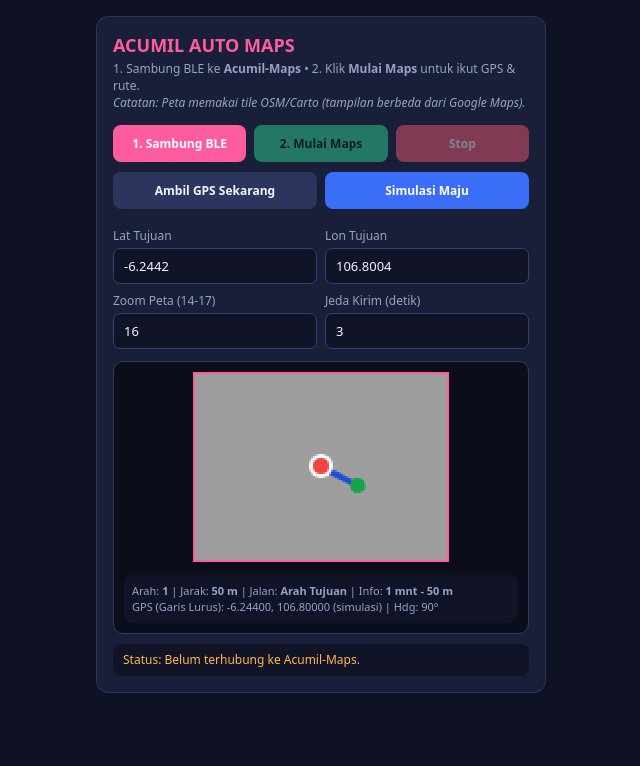
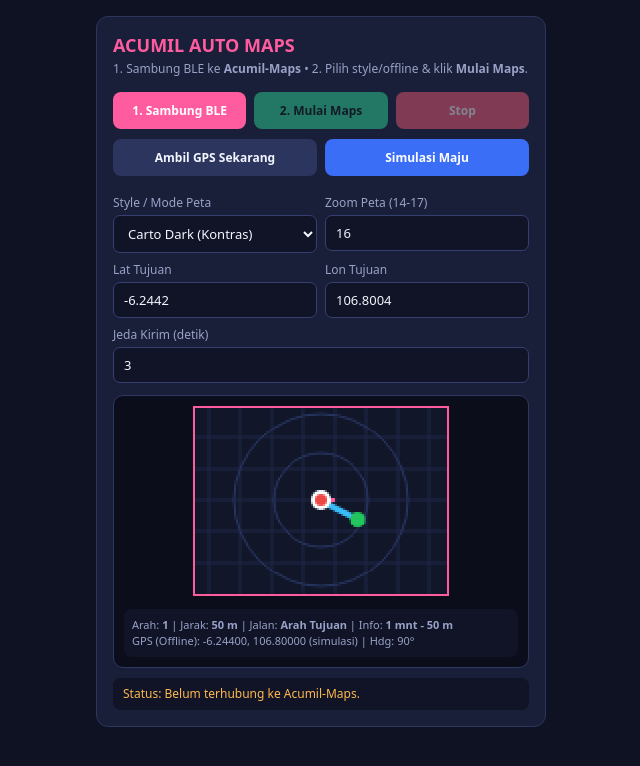
Before and after one commit to hipyhannn/map, a plain HTML site: page index.html in a window 1280 px wide. Shown: the whole page, without its empty margins (319-959 px from the left). Drawn offline with Linux system fonts and the light colour scheme; no server answers.

Commit message:
Update index.html

```diff
--- a/index.html
+++ b/index.html
@@ -34,7 +34,7 @@
     button.sim { background: #3b6ef6; color: #fff; }
     button:disabled { opacity: 0.45; cursor: not-allowed; }
     label { display: block; font-size: 12px; color: var(--muted); margin-top: 8px; }
-    input {
+    input, select {
       width: 100%; padding: 8px 10px; margin-top: 4px; border-radius: 7px;
       border: 1px solid #354070; background: #101426; color: var(--ink); font-size: 13px;
     }
@@ -61,8 +61,7 @@
   <div class="wrap">
     <h2>ACUMIL AUTO MAPS</h2>
     <div class="sub">
-      1. Sambung BLE ke <b>Acumil-Maps</b> &bull; 2. Klik <b>Mulai Maps</b> untuk ikut GPS &amp; rute.<br/>
-      <i>Catatan: Peta memakai tile OSM/Carto (tampilan berbeda dari Google Maps).</i>
+      1. Sambung BLE ke <b>Acumil-Maps</b> &bull; 2. Pilih style/offline &amp; klik <b>Mulai Maps</b>.
     </div>
 
     <div class="row">
@@ -78,6 +77,23 @@
 
     <div class="grid2">
       <div>
+        <label>Style / Mode Peta</label>
+        <select id="mapStyle">
+          <option value="dark">Carto Dark (Kontras)</option>
+          <option value="voyager">Carto Voyager</option>
+          <option value="positron">Carto Positron (Clean)</option>
+          <option value="osm">OSM Standard</option>
+          <option value="offline">Offline / Grid Lokal</option>
+        </select>
+      </div>
+      <div>
+        <label>Zoom Peta (14-17)</label>
+        <input id="zoom" type="number" min="14" max="17" value="16" />
+      </div>
+    </div>
+
+    <div class="grid2">
+      <div>
         <label>Lat Tujuan</label>
         <input id="destLat" type="number" step="0.00001" value="-6.2442" />
       </div>
@@ -87,15 +103,9 @@
       </div>
     </div>
 
-    <div class="grid2">
-      <div>
-        <label>Zoom Peta (14-17)</label>
-        <input id="zoom" type="number" min="14" max="17" value="16" />
-      </div>
     <div>
       <label>Jeda Kirim (detik)</label>
       <input id="intervalSec" type="number" min="2" max="15" value="3" />
-      </div>
     </div>
 
     <div class="preview-box">
@@ -118,6 +128,7 @@
     const H = 95;
     const FRAME_BYTES = W * H * 2;
     const CHUNK_SIZE = 120;
+    const CACHE_NAME = 'acumil-map-tiles-v1';
 
     const cv = document.getElementById('cv');
     const ctx = cv.getContext('2d', { willReadFrequently: true });
@@ -127,6 +138,7 @@
     const btnStopNav = document.getElementById('btnStopNav');
     const btnUseHere = document.getElementById('btnUseHere');
     const btnSimStep = document.getElementById('btnSimStep');
+    const mapStyleEl = document.getElementById('mapStyle');
     const liveNavEl = document.getElementById('liveNav');
     const statusEl = document.getElementById('status');
 
@@ -141,7 +153,6 @@
     let curLat = -6.2440;
     let curLon = 106.8000;
     let curAcc = null;
-    let gpsFixCount = 0;
     let prevLat = null;
     let prevLon = null;
     let headingDeg = 90;
@@ -149,14 +160,14 @@
     let routeCoords = [];
     let routeSteps = [];
     let lastRouteFetchAt = 0;
-    let routeSourceLabel = 'Langsung';
+    let routeSourceLabel = 'Lokal';
 
     let navDir = 0;
     let navDistText = '0 m';
     let navStreetText = 'Siap jalan';
     let navFooterText = 'Menunggu GPS';
 
-    const tileCache = new Map();
+    const memTileCache = new Map();
 
     function setStatus(msg, state = 'warn') {
       statusEl.textContent = 'Status: ' + msg;
@@ -196,30 +207,35 @@
       return Math.max(0, Math.round(meters / 5) * 5) + ' m';
     }
 
-    function buildFallbackRoute(destLat, destLon) {
+    function buildLocalRoute(destLat, destLon) {
       routeCoords = [];
       routeSteps = [];
-      const steps = 12;
+      const steps = 16;
       for (let i = 0; i <= steps; i++) {
         const t = i / steps;
         const lat = curLat + (destLat - curLat) * t;
         const lon = curLon + (destLon - curLon) * t;
         routeCoords.push([lon, lat]);
       }
-      routeSourceLabel = 'Garis Lurus';
+      routeSourceLabel = 'Offline';
       const totalM = haversineMeters(curLat, curLon, destLat, destLon);
       const estMin = Math.max(1, Math.round(totalM / 400));
       navFooterText = `${estMin} mnt - ${formatDist(totalM)}`;
     }
 
     async function updateRouteIfNeeded(destLat, destLon, force = false) {
+      if (mapStyleEl.value === 'offline' || !navigator.onLine) {
+        buildLocalRoute(destLat, destLon);
+        return;
+      }
+
       const now = Date.now();
       if (!force && now - lastRouteFetchAt < 7000 && routeCoords.length > 1) return;
       lastRouteFetchAt = now;
 
       try {
         const ctrl = new AbortController();
-        const timer = setTimeout(() => ctrl.abort(), 3500);
+        const timer = setTimeout(() => ctrl.abort(), 3000);
         const url = `https://router.project-osrm.org/route/v1/driving/${curLon},${curLat};${destLon},${destLat}?overview=full&geometries=geojson&steps=true`;
         const res = await fetch(url, { signal: ctrl.signal });
         clearTimeout(timer);
@@ -240,7 +256,7 @@
         }
       } catch (_) {}
 
-      buildFallbackRoute(destLat, destLon);
+      buildLocalRoute(destLat, destLon);
     }
 
     function computeTurnGuidance(destLat, destLon) {
@@ -279,7 +295,7 @@
         const brg = bearingDeg(curLat, curLon, destLat, destLon);
         navDir = turnFromDelta(headingDeg, brg);
         navDistText = formatDist(dMeters);
-        navStreetText = 'Arah Tujuan';
+        navStreetText = mapStyleEl.value === 'offline' ? 'Mode Offline' : 'Arah Tujuan';
       }
 
       const accStr = (curAcc !== null) ? `±${Math.round(curAcc)}m` : 'simulasi';
@@ -297,52 +313,97 @@
       return ((1 - Math.log(Math.tan(rad) + 1 / Math.cos(rad)) / Math.PI) / 2) * Math.pow(2, z);
     }
 
-    function loadTileImage(z, x, y) {
+    function getTileUrl(style, z, x, y) {
+      if (style === 'dark') {
+        return `https://a.basemaps.cartocdn.com/dark_nolabels/${z}/${x}/${y}.png`;
+      }
+      if (style === 'positron') {
+        return `https://a.basemaps.cartocdn.com/light_nolabels/${z}/${x}/${y}.png`;
+      }
+      if (style === 'voyager') {
+        return `https://a.basemaps.cartocdn.com/rastertiles/voyager_nolabels/${z}/${x}/${y}.png`;
+      }
+      return `https://tile.openstreetmap.org/${z}/${x}/${y}.png`;
+    }
+
+    async function loadTileImage(style, z, x, y) {
       const n = Math.pow(2, z);
       const wx = ((x % n) + n) % n;
-      if (y < 0 || y >= n) return Promise.resolve(null);
-      const key = `${z}/${wx}/${y}`;
-      if (tileCache.has(key)) return tileCache.get(key);
+      if (y < 0 || y >= n) return null;
+      const key = `${style}/${z}/${wx}/${y}`;
+      if (memTileCache.has(key)) return memTileCache.get(key);
 
-      const urls = [
-        `https://a.basemaps.cartocdn.com/rastertiles/voyager/${z}/${wx}/${y}.png`,
-        `https://tile.openstreetmap.org/${z}/${wx}/${y}.png`
-      ];
+      const url = getTileUrl(style, z, wx, y);
+      const promise = (async () => {
+        try {
+          let blob = null;
+          if ('caches' in window) {
+            const cache = await caches.open(CACHE_NAME);
+            const cachedRes = await cache.match(url);
+            if (cachedRes) {
+              blob = await cachedRes.blob();
+            } else if (navigator.onLine) {
+              const netRes = await fetch(url, { mode: 'cors' });
+              if (netRes.ok) {
+                await cache.put(url, netRes.clone());
+                blob = await netRes.blob();
+              }
+            }
+          } else if (navigator.onLine) {
+            const netRes = await fetch(url, { mode: 'cors' });
+            if (netRes.ok) blob = await netRes.blob();
+          }
 
-      const p = new Promise((resolve) => {
-        let idx = 0;
-        const img = new Image();
-        img.crossOrigin = 'anonymous';
-        const tryNext = () => {
-          if (idx >= urls.length) {
-            resolve(null);
-            return;
+          if (!blob) return null;
+          return await createImageBitmap(blob);
+        } catch (_) {
+          return null;
         }
-          img.src = urls[idx++];
-        };
-        img.onload = () => resolve(img);
-        img.onerror = () => tryNext();
-        tryNext();
-      });
+      })();
 
-      tileCache.set(key, p);
-      return p;
+      memTileCache.set(key, promise);
+      return promise;
+    }
+
+    function drawOfflineBackground(style, tx, ty, z) {
+      const isDark = style === 'dark' || style === 'offline';
+      ctx.fillStyle = isDark ? '#111629' : '#e8e4d8';
+      ctx.fillRect(0, 0, W, H);
+
+      // Grid blok jalan lokal
+      const stepPx = 16;
+      const shiftX = Math.round(((tx * 256) % stepPx + stepPx) % stepPx);
+      const shiftY = Math.round(((ty * 256) % stepPx + stepPx) % stepPx);
+
+      ctx.strokeStyle = isDark ? '#1e2747' : '#d2cbb8';
+      ctx.lineWidth = 1;
+      for (let x = -shiftX; x < W; x += stepPx) {
+        ctx.beginPath(); ctx.moveTo(x, 0); ctx.lineTo(x, H); ctx.stroke();
+      }
+      for (let y = -shiftY; y < H; y += stepPx) {
+        ctx.beginPath(); ctx.moveTo(0, y); ctx.lineTo(W, y); ctx.stroke();
+      }
+
+      // Garis sumbu utama / radar ring
+      const cx = Math.floor(W / 2);
+      const cy = Math.floor(H / 2);
+      ctx.strokeStyle = isDark ? '#273561' : '#c2b9a3';
+      ctx.beginPath();
+      ctx.arc(cx, cy, 24, 0, Math.PI * 2);
+      ctx.stroke();
+      ctx.beginPath();
+      ctx.arc(cx, cy, 44, 0, Math.PI * 2);
+      ctx.stroke();
     }
 
     async function renderMapAndRoute(z, destLat, destLon) {
-      ctx.fillStyle = '#e7e2d3';
-      ctx.fillRect(0, 0, W, H);
-      ctx.strokeStyle = '#d3ccb8';
-      ctx.lineWidth = 1;
-      for (let gx = 0; gx < W; gx += 16) {
-        ctx.beginPath(); ctx.moveTo(gx, 0); ctx.lineTo(gx, H); ctx.stroke();
-      }
-      for (let gy = 0; gy < H; gy += 16) {
-        ctx.beginPath(); ctx.moveTo(0, gy); ctx.lineTo(W, gy); ctx.stroke();
-      }
-
+      const style = mapStyleEl.value;
       const tx = lon2tileX(curLon, z);
       const ty = lat2tileY(curLat, z);
+
+      drawOfflineBackground(style, tx, ty, z);
+
+      if (style !== 'offline') {
         const centerTileX = Math.floor(tx);
         const centerTileY = Math.floor(ty);
         const offsetX = Math.round((W / 2) - (tx - centerTileX) * 256);
@@ -359,16 +420,18 @@
             const drawX = offsetX + dx * 256;
             const drawY = offsetY + dy * 256;
             jobs.push(
-            loadTileImage(z, centerTileX + dx, centerTileY + dy).then((img) => {
+              loadTileImage(style, z, centerTileX + dx, centerTileY + dy).then((img) => {
                 if (img) ctx.drawImage(img, drawX, drawY, 256, 256);
               })
             );
           }
         }
         await Promise.all(jobs);
+      }
 
+      // Garis rute tegas
       if (routeCoords.length > 1) {
-        ctx.strokeStyle = '#1d4ed8';
+        ctx.strokeStyle = (style === 'dark' || style === 'offline') ? '#38bdf8' : '#1d4ed8';
         ctx.lineWidth = 3;
         ctx.beginPath();
         let started = false;
@@ -381,23 +444,36 @@
         ctx.stroke();
       }
 
+      // Marker tujuan (hijau)
       const dpx = (W / 2) + (lon2tileX(destLon, z) - tx) * 256;
       const dpy = (H / 2) + (lat2tileY(destLat, z) - ty) * 256;
-      ctx.fillStyle = '#16a34a';
+      ctx.fillStyle = '#22c55e';
       ctx.beginPath();
       ctx.arc(dpx, dpy, 4, 0, Math.PI * 2);
       ctx.fill();
 
+      // Posisi pengguna + arah heading di tengah
       const cx = Math.floor(W / 2);
       const cy = Math.floor(H / 2);
+      const rad = toRad(headingDeg);
+      const tipX = cx + Math.sin(rad) * 7;
+      const tipY = cy - Math.cos(rad) * 7;
+
+      ctx.strokeStyle = '#ff5ca0';
+      ctx.lineWidth = 2;
+      ctx.beginPath();
+      ctx.moveTo(cx, cy);
+      ctx.lineTo(tipX, tipY);
+      ctx.stroke();
+
       ctx.fillStyle = '#ffffff';
       ctx.beginPath();
-      ctx.arc(cx, cy, 6, 0, Math.PI * 2);
+      ctx.arc(cx, cy, 5, 0, Math.PI * 2);
       ctx.fill();
 
       ctx.fillStyle = '#ef4444';
       ctx.beginPath();
-      ctx.arc(cx, cy, 4, 0, Math.PI * 2);
+      ctx.arc(cx, cy, 3, 0, Math.PI * 2);
       ctx.fill();
     }
 
@@ -440,7 +516,7 @@
         await renderMapAndRoute(z, validDestLat, validDestLon);
 
         if (!txtChar || !imgChar || !bleDevice || !bleDevice.gatt || !bleDevice.gatt.connected) {
-          setStatus('Preview diperbarui (BLE belum terhubung).', 'warn');
+          setStatus(`Preview [${mapStyleEl.value}] diperbarui (BLE belum terhubung).`, 'warn');
           return;
         }
 
@@ -456,7 +532,7 @@
           await new Promise((r) => setTimeout(r, 18));
         }
 
-        setStatus(`Terkirim ke Acumil-Maps: ${navDistText} ke ${navStreetText}`, 'ok');
+        setStatus(`Terkirim [${mapStyleEl.value}]: ${navDistText} ke ${navStreetText}`, 'ok');
       } catch (err) {
         setStatus('Pengiriman ditolak/gagal: ' + (err.message || err), 'err');
       } finally {
@@ -475,7 +551,6 @@
           curLat = pos.coords.latitude;
           curLon = pos.coords.longitude;
           curAcc = pos.coords.accuracy;
-          gpsFixCount++;
           if (updateDestIfFar) {
             document.getElementById('destLat').value = (curLat - 0.0045).toFixed(5);
             document.getElementById('destLon').value = (curLon + 0.0055).toFixed(5);
@@ -506,7 +581,6 @@
             curLat = pos.coords.latitude;
             curLon = pos.coords.longitude;
             curAcc = pos.coords.accuracy;
-            gpsFixCount++;
           },
           (err) => {
             setStatus('Watch GPS: ' + err.message, 'err');
@@ -538,6 +612,10 @@
       }
       setStatus('Navigasi otomatis dihentikan.', 'warn');
     }
+
+    mapStyleEl.addEventListener('change', () => {
+      pushNavToBle();
+    });
 
     btnUseHere.addEventListener('click', () => {
       requestOneShotGps(true);
```
Lines whose indentation alone changed are shown as unchanged.
